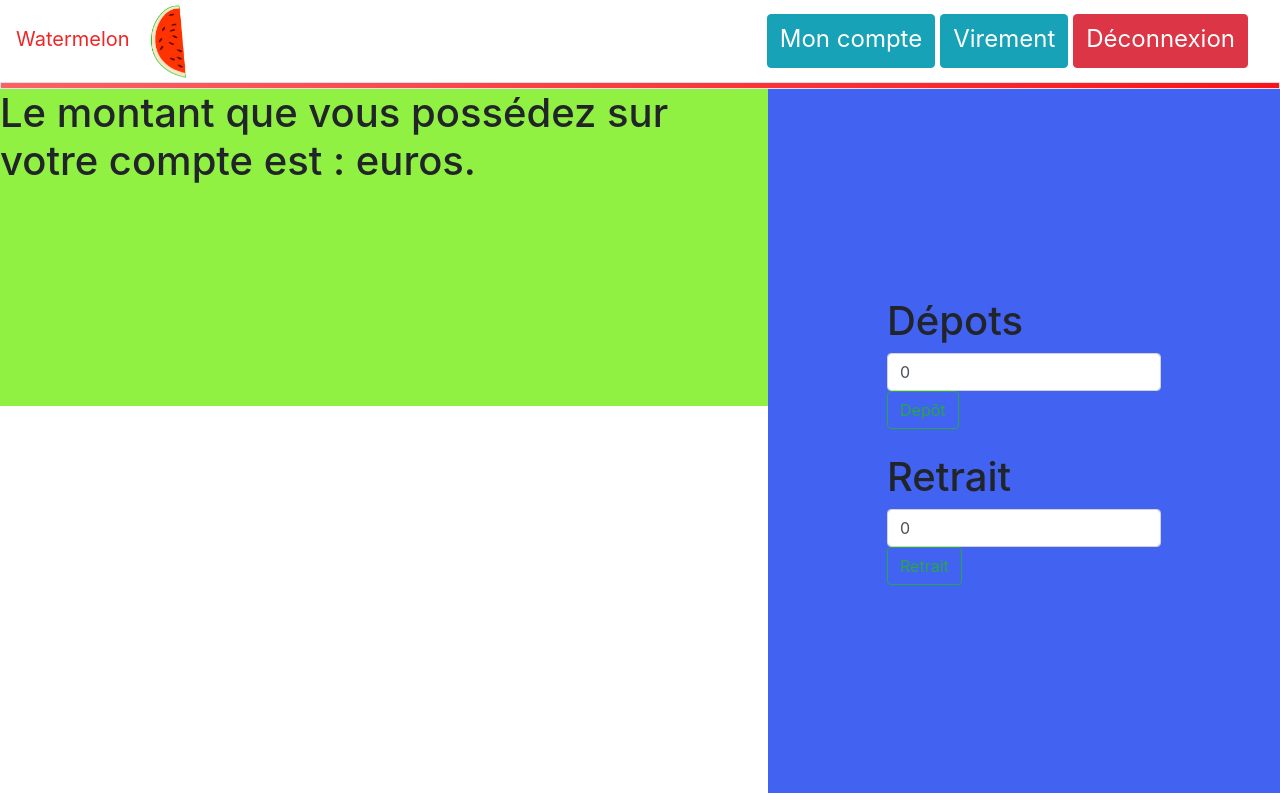
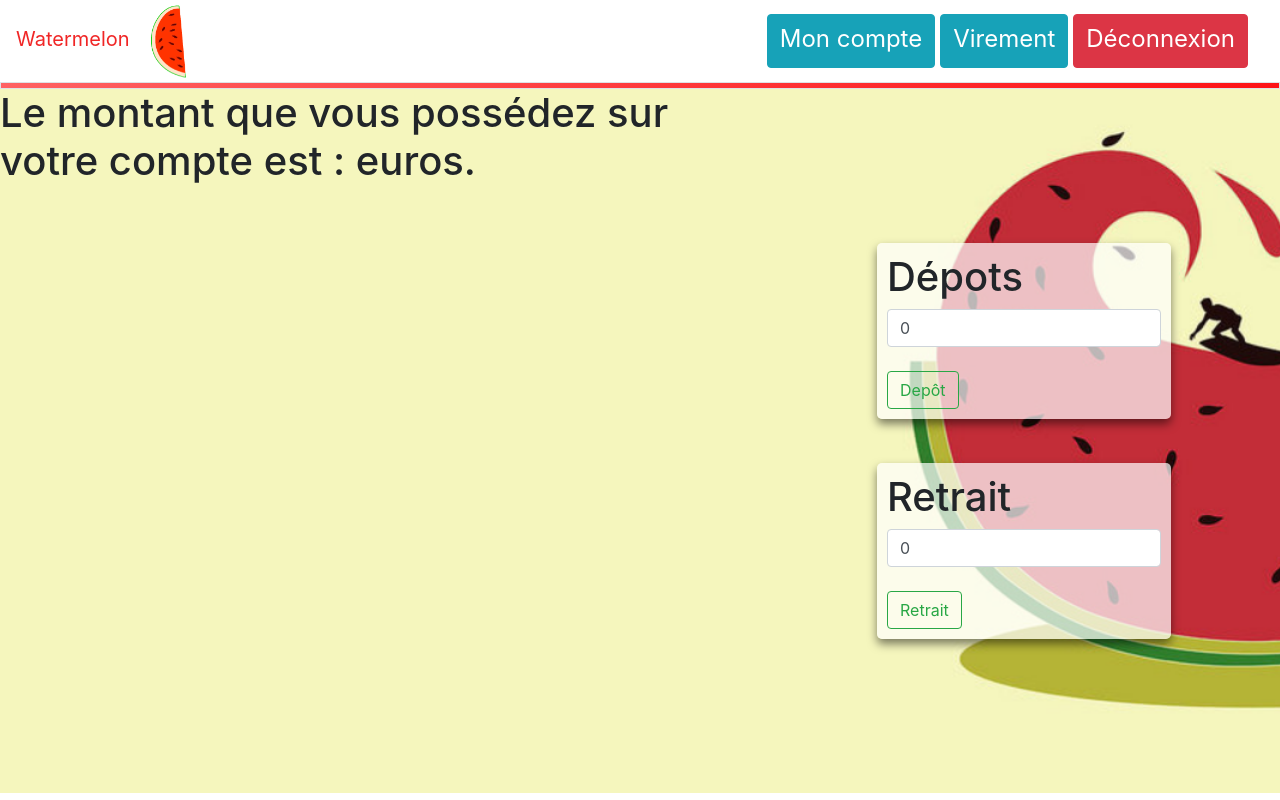
Before and after one commit to L-HommeSage/Projet-js-2019-2020, a React (Create React App) app in the folder watermelon/: page /account in a window 1280 px wide. Built offline with nearby package versions, Linux system fonts and the light colour scheme.

Commit message:
quelques corrections

```diff
--- a/watermelon/src/Account/Account.css
+++ b/watermelon/src/Account/Account.css
@@ -1,13 +1,14 @@
 .first {
-    background-color:rgb(241, 151, 66);
     min-height: 88vh;
     display: flex;
     justify-content: space-around;
+    background-image: url("../Image/surf.png");
+    background-size: 212vh;
+    background-position-y: -200px;
 
 }
 
 .panel1 {
-    background-color:rgb(255, 255, 255);
     align-items: center;
     justify-content: center;
     width: 60%;
@@ -15,12 +16,10 @@
 }
 
 .amount {
-    background-color:rgb(145, 241, 66);
     height: 45%;
 }
 
 .cards {
-    background-color:rgb(241, 66, 66);
     display: flex;
     flex-wrap: wrap;
     width: 100%;
@@ -47,7 +46,6 @@
     width: 100%;
 }
 .panel2 {
-    background-color:rgb(66, 98, 241);
     display: flex;
     flex-direction: column;
     align-items: center;
--- a/watermelon/src/Account/Account.js
+++ b/watermelon/src/Account/Account.js
@@ -1,5 +1,5 @@
 import React, { Component } from 'react';
-import { Button, Form, Input, Label } from 'reactstrap';
+import { Button, Form, Input } from 'reactstrap';
 import './Account.css';
 import Card from '../Card/Card.js'
 import { bdd } from '../bdd.js';
@@ -14,7 +14,7 @@ class Account extends Component {
         this.state = { retrait: 0, depot: 0 };
 
         bdd.wallets.map((index) => {
-            if (localStorage.getItem("id") == index.user_id) {
+            if (localStorage.getItem("id") === index.user_id) {
                 this.state = { amount: index.amount };
             }
         });
@@ -37,7 +37,7 @@ class Account extends Component {
 
     handleSubmit1(event) {
         bdd.wallets.map((index) => {
-            if (localStorage.getItem("id") == index.user_id) {
+            if (localStorage.getItem("id") === index.user_id) {
                 this.setState({ amount: parseInt(this.state.amount) - parseInt(this.state.retrait) });
             }
         });
@@ -46,7 +46,7 @@ class Account extends Component {
 
     handleSubmit2(event) {
         bdd.wallets.map((index) => {
-            if (localStorage.getItem("id") == index.user_id) {
+            if (localStorage.getItem("id") === index.user_id) {
                 this.setState({ amount: parseInt(this.state.amount) + parseInt(this.state.depot) });
             }
         });
@@ -55,9 +55,8 @@ class Account extends Component {
 
     set_amount = () => {
 
-        var am = "";
         bdd.wallets.map((index) => {
-            if (localStorage.getItem("id") == index.user_id) {
+            if (localStorage.getItem("id") === index.user_id) {
                 this.setState({ amount: index.amount });
             }
         });
@@ -85,11 +84,13 @@ class Account extends Component {
 
                         <h1> Le montant que vous possédez sur votre compte est : {this.state.amount} euros.</h1>
 
+
                     </div>
+
                     <div className='cards'>
 
                         {bdd.Cards.map((index) => {
-                            if (localStorage.getItem("id") == index.user_id) {
+                            if (localStorage.getItem("id") === index.user_id) {
 
 
                                 return <div className="cardbox"><div className="blackbar"></div><div className="Card"><Card id={index.id}  four={"#### #### #### "+index.last_four}  brand={index.brand}  expired_at={index.expired_at} /></div></div>
@@ -100,21 +101,24 @@ class Account extends Component {
                 </div>
 
                 <div className='panel2'>
-                    <div class='deposit' onSubmit={this.handleSubmit2}>
+                <div class='box' onSubmit={this.handleSubmit2}>
                         <Form>
                             <h1>Dépots</h1>
                             <Input type="text" name="depot" id="de" placeholder="Montant du dépot. . ." value={this.state.depot} onChange={this.handleChange2} />
+                            <br></br>
                             <Button outline color="success">Depôt</Button>
                         </Form>
                     </div>
                     <br></br>
-                    <div class='withdraw' onSubmit={this.handleSubmit1}>
+                    <div class='box' onSubmit={this.handleSubmit1}>
                         <Form>
                             <h1>Retrait</h1>
                             <Input type="text" name="retrait" id="re" placeholder="Montant du retrait. . ." value={this.state.retrait} onChange={this.handleChange1} />
+                            <br></br>
                             <Button outline color="success">Retrait</Button>
                         </Form>
                     </div>
+
 
                 </div>
             </div>
--- a/watermelon/src/App.js
+++ b/watermelon/src/App.js
@@ -1,5 +1,5 @@
 import React, { Component } from 'react';
-import { BrowserRouter, Route, Link } from 'react-router-dom';
+import { BrowserRouter, Route } from 'react-router-dom';
 
 import Navigation from './Navigation/Navigation.js';
 import Homepage from './Homepage/Homepage.js';
--- a/watermelon/src/Connexion/Connexion.js
+++ b/watermelon/src/Connexion/Connexion.js
@@ -1,5 +1,5 @@
 import React, { Component } from 'react';
-import { Button, Form, FormGroup, Label, Input, FormText } from 'reactstrap';
+import { Button, Form, FormGroup, Input } from 'reactstrap';
 import { Redirect } from 'react-router-dom';
 import './Connexion.css';
 import '../bdd.js';
@@ -28,8 +28,8 @@ class Connexion extends Component {
 
     handleSubmit(event) {
         bdd.users.map((index) => {
-            if (index.email == this.state.mail) {
-                if (index.password == this.state.mdp) {
+            if (index.email === this.state.mail) {
+                if (index.password === this.state.mdp) {
                     this.setState({ check: true });
                     localStorage.setItem("id", index.id);
                 }
@@ -67,7 +67,7 @@ class Connexion extends Component {
 
                             <Input type="password" name="password" id="pw" placeholder="Password. . ." value={this.state.mdp} onChange={this.handleChange2} />
                         </FormGroup>
-                        <div class='button'>
+                        <div>
                             <Button outline color="success">Connexion</Button>
                         </div>
                     </Form>
--- a/watermelon/src/Homepage/Homepage.js
+++ b/watermelon/src/Homepage/Homepage.js
@@ -1,6 +1,6 @@
 import React, { Component } from 'react';
 import { Button } from 'reactstrap';
-import { BrowserRouter, Route, Link } from 'react-router-dom';
+import { Link } from 'react-router-dom';
 import './Homepage.css';
 
 
--- a/watermelon/src/Inscription/Inscription.css
+++ b/watermelon/src/Inscription/Inscription.css
@@ -32,7 +32,7 @@
     font-weight: 500;
   }
 
-  .box2 input[type = "email"],.box2 input[type = "password"]{
+  .box2 input[type = "email"],.box2 input[type = "password"],.box2 input[type = "text"]{
     border:0;
     background: none;
     display: block;
@@ -46,7 +46,7 @@
     border-radius: 24px;
     transition: 0.25s;
   }
-  .box2 input[type = "email"]:focus,.box2 input[type = "password"]:focus{
+  .box2 input[type = "email"]:focus,.box2 input[type = "password"]:focus,.box2 input[type = "text"]:focus {
     width: 280px;
     border-color: #2ecc71;
   }
--- a/watermelon/src/Inscription/Inscription.js
+++ b/watermelon/src/Inscription/Inscription.js
@@ -1,5 +1,5 @@
 import React, { Component } from 'react';
-import { Button, Form, FormGroup, Label, Input, FormText } from 'reactstrap';
+import { Button, Form, FormGroup, Input } from 'reactstrap';
 import './Inscription.css';
 
 class Inscription extends Component {
@@ -14,18 +14,29 @@ class Inscription extends Component {
         return (
             <div className='form' >
                 <div className='box2'>
-
                     <Form>
                     <h1>Sign-in</h1>
                         <FormGroup>
+                            <Input type="text" name="fname" id="fn" placeholder="First name. . ." />
+                        </FormGroup>
 
+                        <FormGroup>
+                            <Input type="text" name="sname" id="sn" placeholder="Second name. . ." />
+                        </FormGroup>
+
+                        <FormGroup>
                             <Input type="email" name="email" id="exampleEmail" placeholder="Email adress. . ." />
                         </FormGroup>
 
                         <FormGroup>
+                            <Input type="password" name="password" id="pw" placeholder="Password. . ." />
+                        </FormGroup>
 
-                            <Input type="password" name="password" id="examplePassword" placeholder="Password. . ." />
-                        </FormGroup>
+                        <div>
+                            <Button outline color="success">Connexion</Button>
+                        </div>
+
+
                     </Form>
 
                 </div>
--- a/watermelon/src/Virement/Virement.js
+++ b/watermelon/src/Virement/Virement.js
@@ -25,14 +25,15 @@ class Virement extends Component {
 
     handleSubmit(event) {
         bdd.users.map((index) => {
-            if (index.email == this.state.mail) {
+            if (index.email === this.state.mail) {
                 bdd.wallets.map((index2) => {
-                    if (index2.user_id == index.id) {
+                    if (index2.user_id === index.id) {
                         console.log(index2.id);
                     }
                 });
             }
         });
+
     }
 
 
```
